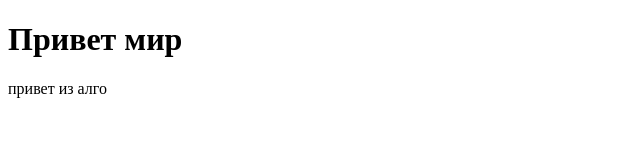
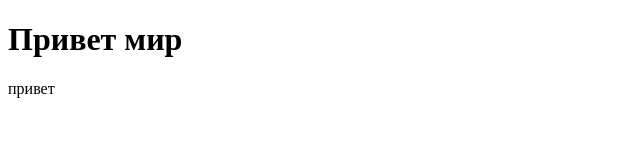
Before and after one commit to Ysopp-san/firstprodect, a plain HTML site: page index.html in a window 1280 px wide. Shown: the full height of the page, 0-640 px from the left. Drawn offline with Linux system fonts and the light colour scheme.

Commit message:
Update index.html

```diff
--- a/index.html
+++ b/index.html
@@ -8,6 +8,6 @@
 </head>
 <body>
     <h1>Привет мир</h1>
-    <p> привет из алго</p>
+    <p> привет</p>
 </body>
 </html>
```
